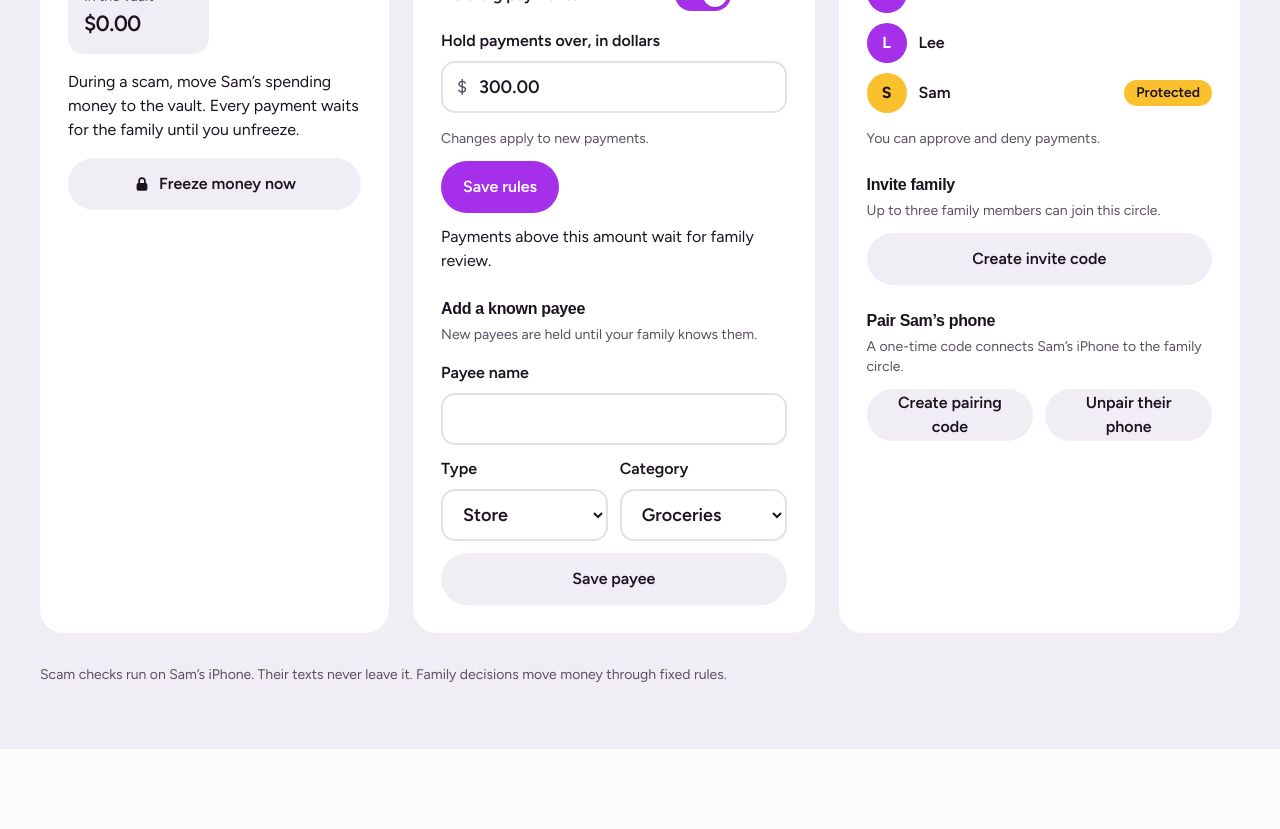
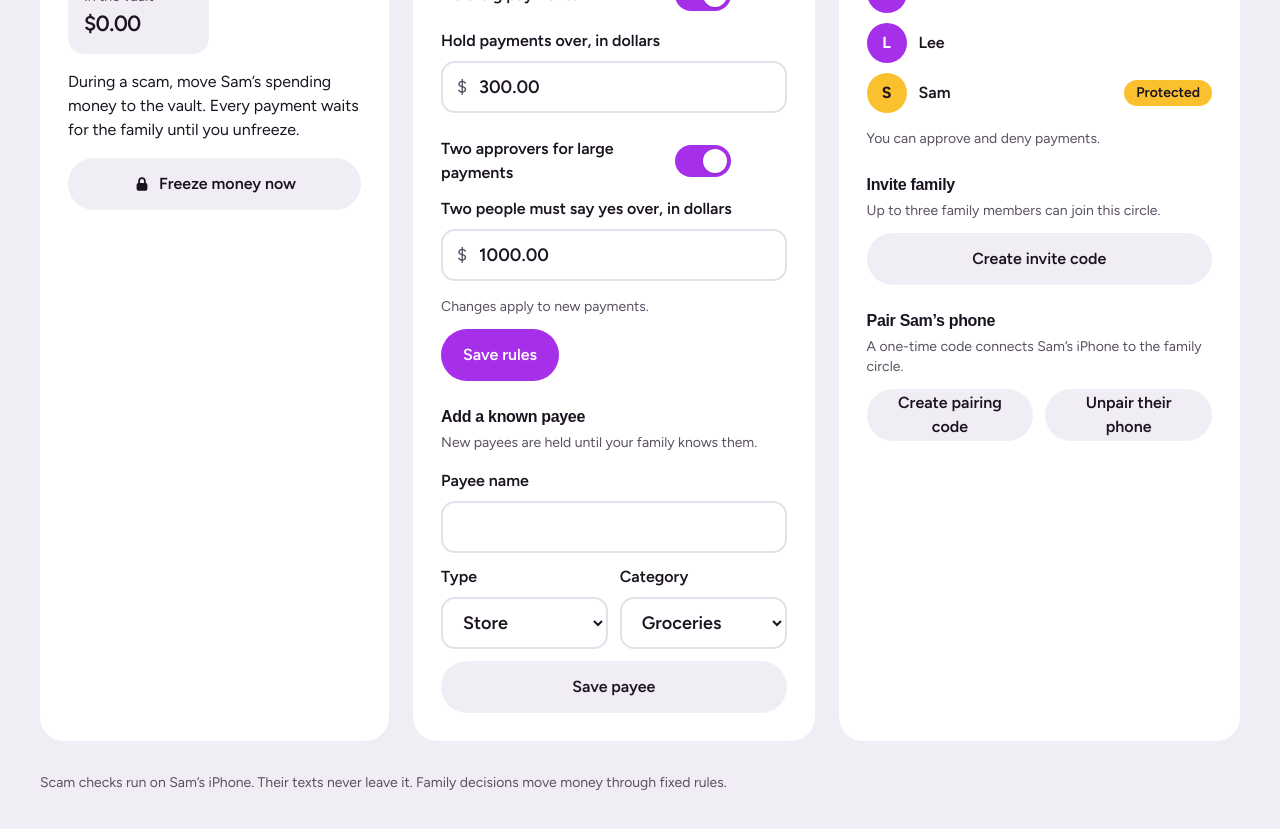
Before and after one commit to builtbyd3v/checkwithus, a Next.js app in the folder web/: page /dashboard/preview/full in a window 1280 px wide. Shown: the part 2800-3629 px from the top of the page. Before the commit the page ends 3549 px from the top, so only its background shows below. Built offline with nearby package versions, Linux system fonts and the light colour scheme; no server answers; a web font is replaced by a local one.

Commit message:
Dashboard: show the two-approver switch and amount, warn with one approver; landing says Gift card store

```diff
--- a/web/app/_landing/tryout.tsx
+++ b/web/app/_landing/tryout.tsx
@@ -22,7 +22,7 @@ type Kind = { id: string; label: string; payee: string; category: Category; paye
 const KINDS: Kind[] = [
   { id: 'electric', label: 'Electric bill', payee: 'City Electric', category: 'utilities', payeeKind: 'biller' },
   { id: 'groceries', label: 'Groceries', payee: 'Corner Market', category: 'groceries', payeeKind: 'merchant' },
-  { id: 'gift', label: 'Gift cards', payee: 'Gift card rack', category: 'gift_cards', payeeKind: 'merchant' },
+  { id: 'gift', label: 'Gift cards', payee: 'Gift card store', category: 'gift_cards', payeeKind: 'merchant' },
   { id: 'wire', label: 'Wire transfer', payee: 'A caller named Officer Reed', category: 'wire_transfer', payeeKind: 'person' },
 ];
 const AMOUNTS = [8_400, 25_000, 50_000, 150_000];
--- a/web/app/dashboard/page.tsx
+++ b/web/app/dashboard/page.tsx
@@ -21,8 +21,10 @@ import { DashboardView } from './view';
 const benchmark = perfReportSchema.parse(recordedBenchmark);
 
 type SpendRow = { day: Date; category: Category; total_cents: string };
-type CircleRow = { hold_over_cents: string; protected_name: string; frozen: boolean; vault_cents: number };
-type MemberRow = { id: string; display_name: string };
+type CircleRow = { hold_over_cents: string; two_approvals_over_cents: string; protected_name: string; frozen: boolean; vault_cents: number };
+type MemberRow = { id: string; display_name: string; role: 'approver' | 'viewer' };
+
+const toDollars = (cents: bigint) => `${cents / 100n}.${(cents % 100n).toString().padStart(2, '0')}`;
 type PayeeRow = { id: string; name: string; kind: string; category: Category };
 
 export default function Dashboard(props: { searchParams: Promise<{ circle?: string }> }) {
@@ -57,9 +59,9 @@ async function DashboardContent({ searchParams }: { searchParams: Promise<{ circ
     ),
     // A missing spending_weekly migration shows an empty chart, not a 500.
     weeklySpending(db(), active.circleId).catch((): Awaited<ReturnType<typeof weeklySpending>> => []),
-    db().query<CircleRow>(`select protected_name, hold_over_cents::text, frozen, ${VAULT_CENTS_SQL} as vault_cents
+    db().query<CircleRow>(`select protected_name, hold_over_cents::text, two_approvals_over_cents::text, frozen, ${VAULT_CENTS_SQL} as vault_cents
       from circles c where c.id = $1`, [active.circleId]),
-    db().query<MemberRow>('select id, display_name from circle_members where circle_id = $1 order by created_at', [active.circleId]),
+    db().query<MemberRow>('select id, display_name, role from circle_members where circle_id = $1 order by created_at', [active.circleId]),
     db().query<PayeeRow>('select id, name, kind, category from payees where circle_id = $1 order by name', [active.circleId]),
     familyAlerts(db(), session.user.sub, active.circleId),
     // The card is a bonus: if timing fails, the dashboard still loads.
@@ -86,11 +88,12 @@ async function DashboardContent({ searchParams }: { searchParams: Promise<{ circ
   for (const row of weekResult) {
     if (row.weeks_ago >= 0 && row.weeks_ago < weeks.length) weeks[12 - row.weeks_ago] = Number(row.total_cents);
   }
-  const holdCents = BigInt(circle.hold_over_cents);
 
   return <DashboardView now={new Date()} firstName={firstName} role={active.role} canApproveHere={!approvalsUseCiba()}
     circles={circles} activeCircleId={active.circleId} frozen={circle.frozen} vaultCents={Number(circle.vault_cents)}
-    holdDollars={`${holdCents / 100n}.${(holdCents % 100n).toString().padStart(2, '0')}`}
+    holdDollars={toDollars(BigInt(circle.hold_over_cents))}
+    twoApprovalsDollars={toDollars(BigInt(circle.two_approvals_over_cents))}
+    approverCount={memberResult.rows.filter((member) => member.role === 'approver').length}
     held={held} recent={recent} alerts={alerts} weeks={weeks}
     categories={[...categories].sort((x, y) => y[1] - x[1]).map(([category, cents]) => ({ label: CATEGORY_LABELS[category] ?? category, cents }))}
     usual={usual} sequences={sequences} speed={speed} benchmarkLine={benchmarkSummary(benchmark)}
--- a/web/app/dashboard/preview/fixtures.ts
+++ b/web/app/dashboard/preview/fixtures.ts
@@ -38,7 +38,7 @@ export function dashboardFixture(nowIso: string, expiresAt: string): Omit<Dashbo
   ];
   return {
     now, firstName, circles: [{ circleId, protectedName: PROTECTED_NAME }], activeCircleId: circleId,
-    role: 'approver', canApproveHere: true, frozen: false, vaultCents: 0, holdDollars: '300.00',
+    role: 'approver', canApproveHere: true, frozen: false, vaultCents: 0, holdDollars: '300.00', twoApprovalsDollars: '1000.00', approverCount: 2,
     held: [held], recent,
     alerts: [{ id: 'alert-1', kind: 'bank_during_call', detail: 'At a bank (Main St ATM) while on a phone call.', createdAt: minutes(now, 6).toISOString() }],
     weeks: [19335, 3890, 5210, 4460, 19470, 4730, 3695, 4940, 19375, 4070, 5125, 3860, 19833],
--- a/web/app/dashboard/view.tsx
+++ b/web/app/dashboard/view.tsx
@@ -25,6 +25,8 @@ export type DashboardData = {
   frozen: boolean;
   vaultCents: number;
   holdDollars: string;
+  twoApprovalsDollars: string;
+  approverCount: number;
   held: ViewPayment[];
   recent: ViewPayment[];
   alerts: ViewAlert[];
@@ -318,8 +320,8 @@ export function DashboardView(data: DashboardData) {
         </section>
         <section aria-labelledby="rules-title" className={panel}>
           <h3 id="rules-title" className={`${panelTitle} mb-4`}>Rules</h3>
-          <HoldLimitForm circleId={data.activeCircleId} holdDollars={data.holdDollars} />
-          <p className="mt-3">Payments above this amount wait for family review.</p>
+          <HoldLimitForm circleId={data.activeCircleId} holdDollars={data.holdDollars}
+            twoApprovalsDollars={data.twoApprovalsDollars} approverCount={data.approverCount} />
           <div className="mt-6"><PayeeForm circleId={data.activeCircleId} /></div>
         </section>
         <section aria-labelledby="people-title" className={panel}>
```
